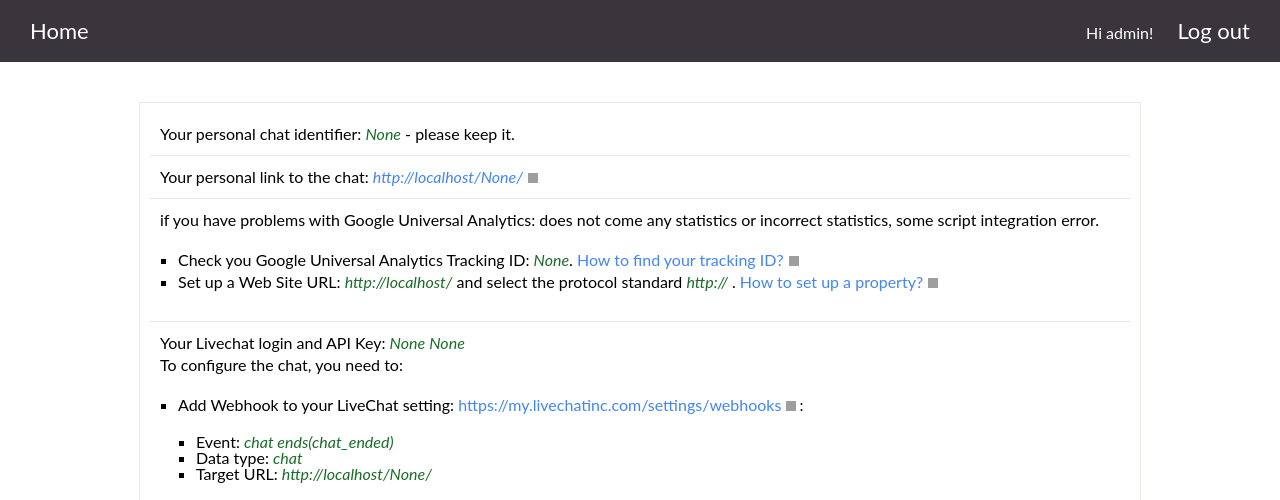
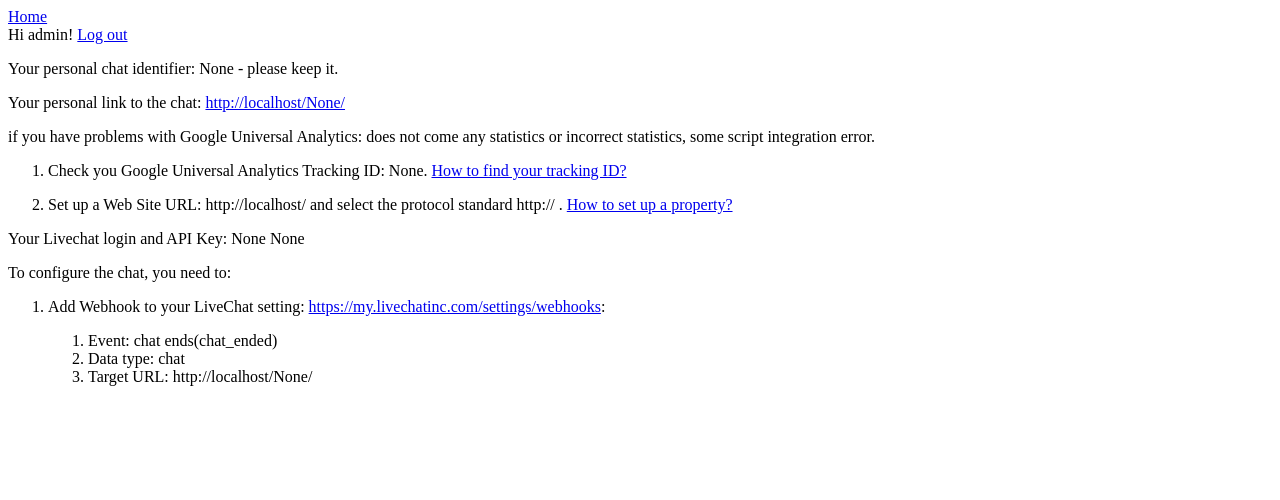
Before and after one commit to Hitoki/livechat, a Flask app: page /help_install/ in a window 1280 px wide. Shown: the top 500 px of the page. After the commit the page ends 386 px from the top, so only its background shows below. Run offline with Flask 2, Linux system fonts and the light colour scheme; a user stored in the database is signed in; parts of the project's set-up code (start-up, migrations or seed data) failed here and were passed over; grey boxes are pictures that could not be loaded.

Commit message:
Remove static urls from load css

```diff
--- a/livechat/templates/base.html
+++ b/livechat/templates/base.html
@@ -4,8 +4,8 @@
     <meta charset="UTF-8">
     <meta name="viewport" content="width=device-width, initial-scale=1,0">
     <title>Livechat</title>
-    <link rel=stylesheet type=text/css href="{{ url_for('static', filename='styles/reset.css') }}">
-    <link rel=stylesheet type=text/css href="{{ url_for('static', filename='styles/style.css') }}">
+{#    <link rel=stylesheet type=text/css href="{{ url_for('static', filename='styles/reset.css') }}">#}
+{#    <link rel=stylesheet type=text/css href="{{ url_for('static', filename='styles/style.css') }}">#}
     <!-- Before closing </head> -->
     <!-- Google Analytics -->
     <script>
--- a/livechat/templates/help_page.html
+++ b/livechat/templates/help_page.html
@@ -40,7 +40,7 @@
                             <li>Data type: <span class="user_data">chat</span></li>
                             <li>Target URL: <span class="user_data">{{ request.host_url }}{{ current_user.hash }}/</span></li>
                         </ol>
-                    <img src="{{ url_for('static', filename='images/help-image-1.jpeg') }}" width="100%">
+{#                    <img src="{{ url_for('static', filename='images/help-image-1.jpeg') }}" width="100%">#}
                 </li>
             </ol>
         </div>
--- a/run.py
+++ b/run.py
@@ -1,7 +1,7 @@
 from livechat import app, db
 from livechat.models import User
 
-app.run(host='0.0.0.0', debug=True)
+app.run(host='0.0.0.0')
 
 db.create_all()
 
```
